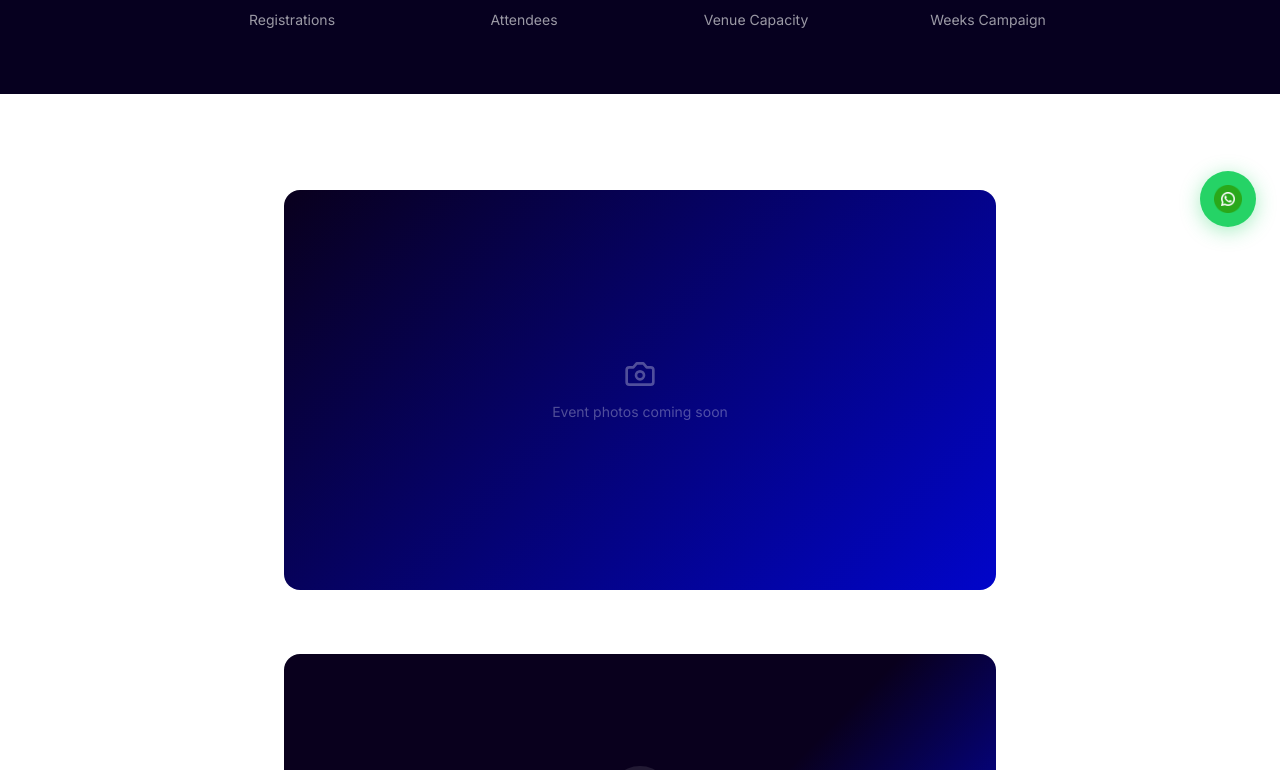
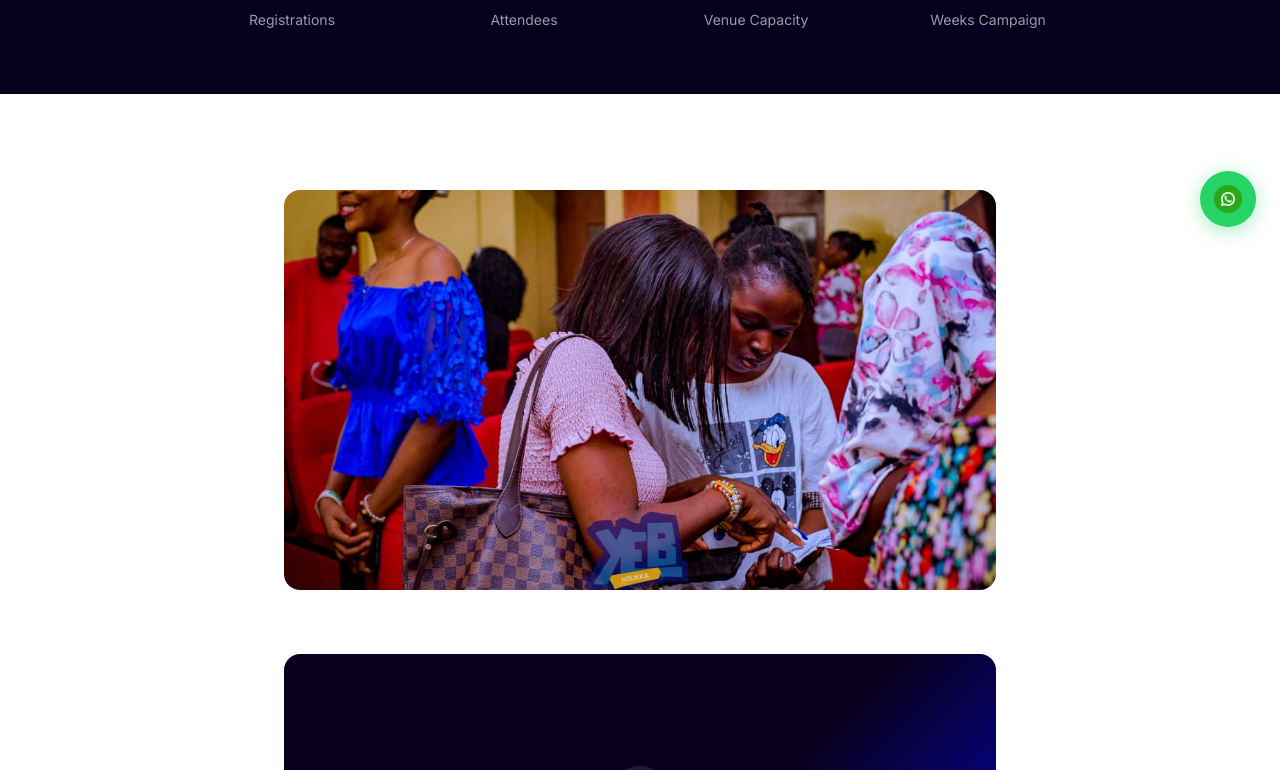
Before and after one commit to Progress21-tech/eventflow-duplicate, a React (Vite) app: page /case-study/youth-equip-bootcamp in a window 1280 px wide. Shown: the part 549-1319 px from the top of the page. Built offline with nearby package versions, Linux system fonts and the light colour scheme; the HTML template or start-up script is replaced by a standard one; a web font is replaced by a local one.

Commit message:
Update event photo in CaseStudyYouthEquip component
Replaced image placeholder with actual event photo.

```diff
--- a/src/pages/CaseStudyYouthEquip.tsx
+++ b/src/pages/CaseStudyYouthEquip.tsx
@@ -3,6 +3,10 @@ import { Link } from "react-router-dom";
 import { ChevronRight, Camera, Play, ExternalLink } from "lucide-react";
 import PageLayout from "@/components/PageLayout";
 import AnimatedSection from "@/components/AnimatedSection";
+
+{/* Import Images*/}
+import eventPhoto from "@/assets//event2.jpg";
+
 
 const STRATEGY_EMAIL =
   "mailto:team.eventflow@gmail.com?subject=Strategy%20Call%20Request&body=Hi%20EventFlow%2C%20I%20would%20like%20to%20book%20a%20strategy%20call.";
@@ -149,19 +153,13 @@ const CaseStudyYouthEquip = () => (
     {/* Main Content */}
     <section className="bg-white py-16 md:py-24">
       <div className="container mx-auto max-w-[760px] space-y-16">
-        {/* Image Placeholder */}
-        <AnimatedSection>
-          {/* TODO: Replace with actual event photo — upload to src/assets/cases/youth-equip/ */}
-          <div
-            className="w-full h-[220px] md:h-[400px] rounded-2xl flex flex-col items-center justify-center gap-3"
-            style={{ background: "linear-gradient(135deg, #09001d, #0105ca)" }}
-          >
-            <Camera size={32} className="text-white/30" />
-            <span className="text-white/30 text-sm">
-              Event photos coming soon
-            </span>
-          </div>
-        </AnimatedSection>
+      <AnimatedSection>
+  <img
+    src={eventPhoto}
+    alt="Retire Young & Rich Event"
+    className="w-full h-[220px] md:h-[400px] rounded-2xl object-cover"
+  />
+</AnimatedSection>
 
         {/* Video Placeholder */}
         <AnimatedSection>
```
